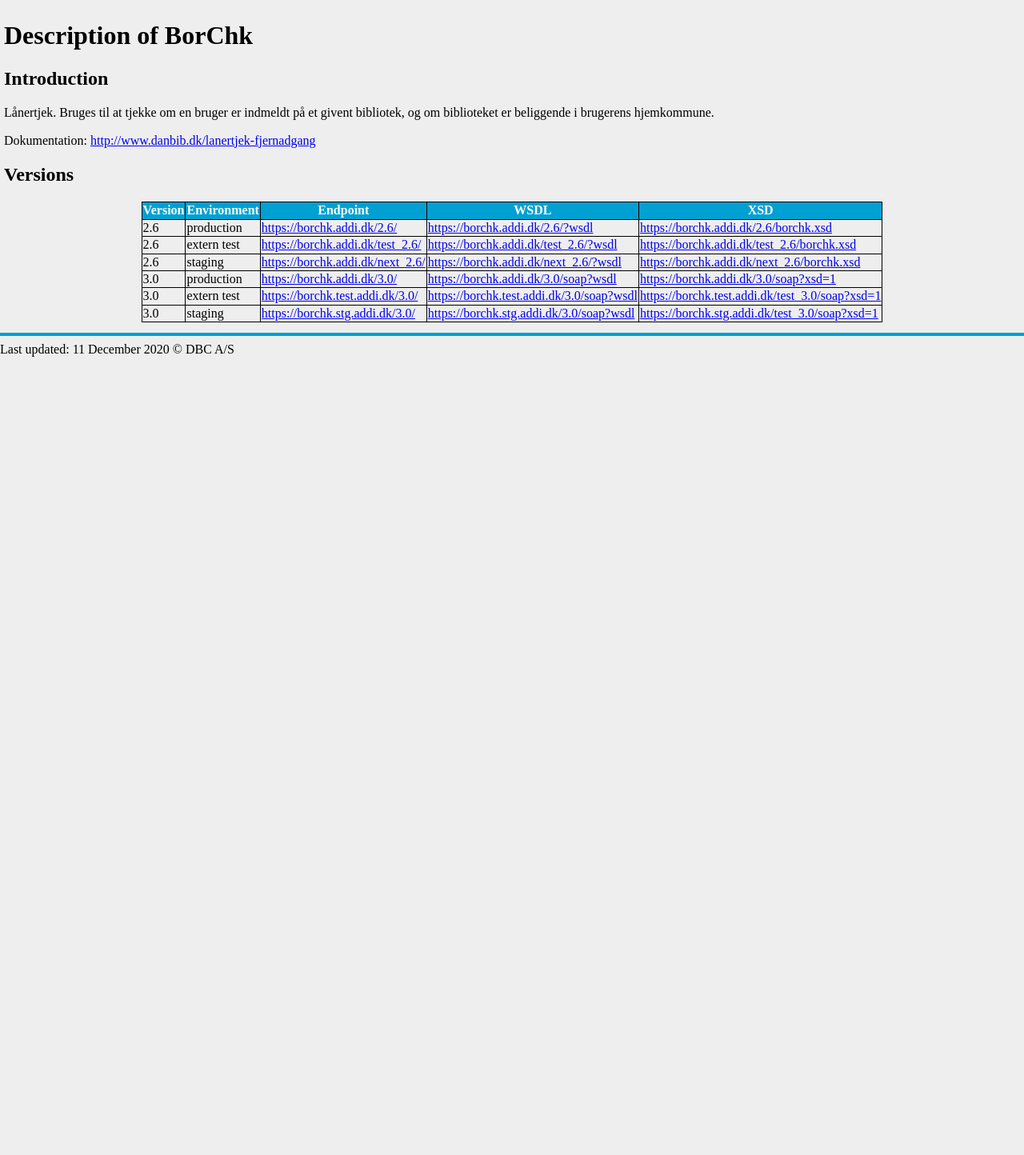
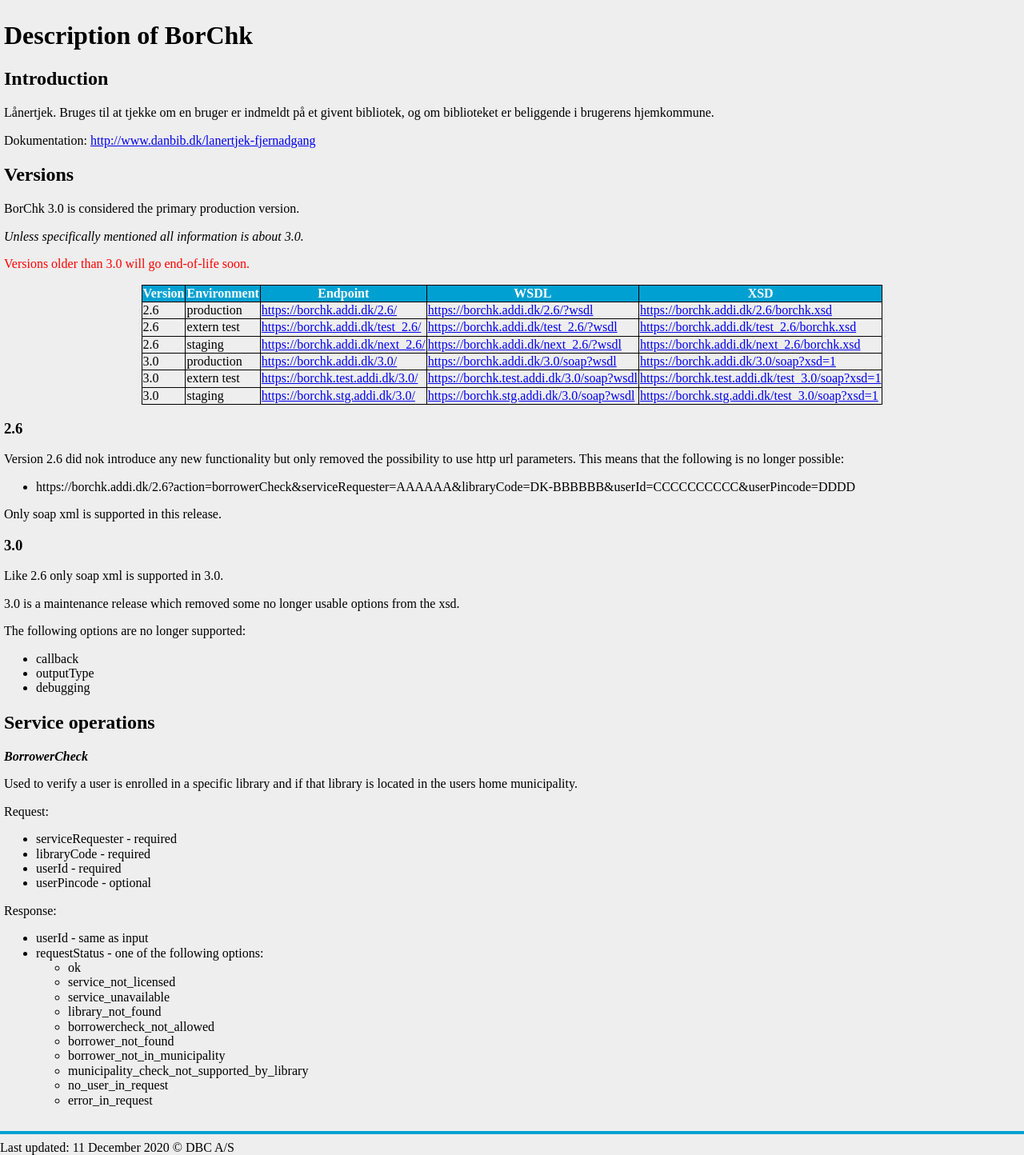
Before and after one commit to DBCDK/dbcdk.github.io, a Jekyll site: the page built from BorChk.md, in a window 1280 px wide. Shown: the whole page at 80% size. Built offline with Jekyll 4.4.1, drawn with Linux system fonts in a browser that asks for light colours; nearby versions of some CDN libraries; our own code applies the rules of GitHub Pages for plain Markdown files; before the commit the page ends 900 px from its top, so only the background shows below that.

Commit message:
borchk-1: Update BorChk 3.0 information on github

```diff
--- a/BorChk.md
+++ b/BorChk.md
@@ -11,6 +11,13 @@
 
 ## Versions
 
+BorChk 3.0 is considered the primary production version.
+
+_Unless specifically mentioned all information is about 3.0._
+
+<span style="color:red">Versions older than 3.0 will go end-of-life soon.</span>
+
+
 | Version | Environment | Endpoint                                           | WSDL | XSD |
 |---------|-------------|----------------------------------------------------|------|-----|
 | 2.6    | production  | [https://borchk.addi.dk/2.6/](https://borchk.addi.dk/2.6/)           | [https://borchk.addi.dk/2.6/?wsdl](https://borchk.addi.dk/2.6/?wsdl)           | [https://borchk.addi.dk/2.6/borchk.xsd](https://borchk.addi.dk/2.6/borchk.xsd) |
@@ -19,3 +26,47 @@
 | 3.0    | production  | [https://borchk.addi.dk/3.0/](https://borchk.addi.dk/3.0/)         | [https://borchk.addi.dk/3.0/soap?wsdl](https://borchk.addi.dk/3.0/soap?wsdl)                     | [https://borchk.addi.dk/3.0/soap?xsd=1](https://borchk.addi.dk/3.0/soap?xsd=1) |
 | 3.0    | extern test | [https://borchk.test.addi.dk/3.0/](https://borchk.test.addi.dk/3.0/) | [https://borchk.test.addi.dk/3.0/soap?wsdl](https://borchk.test.addi.dk/3.0/soap?wsdl) | [https://borchk.test.addi.dk/test_3.0/soap?xsd=1](https://borchk.test.addi.dk/3.0/soap?xsd=1) |
 | 3.0    | staging     | [https://borchk.stg.addi.dk/3.0/](https://borchk.stg.addi.dk/3.0/) | [https://borchk.stg.addi.dk/3.0/soap?wsdl](https://borchk.stg.addi.dk/3.0/soap?wsdl) | [https://borchk.stg.addi.dk/test_3.0/soap?xsd=1](https://borchk.stg.addi.dk/3.0/soap?xsd=1) |
+
+### 2.6
+
+Version 2.6 did nok introduce any new functionality but only removed the possibility to use http url parameters. This means that the following is no longer possible:
+* https://borchk.addi.dk/2.6?action=borrowerCheck&serviceRequester=AAAAAA&libraryCode=DK-BBBBBB&userId=CCCCCCCCCC&userPincode=DDDD
+
+Only soap xml is supported in this release.
+
+### 3.0
+
+Like 2.6 only soap xml is supported in 3.0.
+
+3.0 is a maintenance release which removed some no longer usable options from the xsd.
+
+The following options are no longer supported:
+* callback
+* outputType
+* debugging
+
+## Service operations
+
+***BorrowerCheck***
+
+Used to verify a user is enrolled in a specific library and if that library is located in the users home municipality.
+
+Request:
+* serviceRequester - required
+* libraryCode - required
+* userId - required
+* userPincode - optional
+
+Response:
+* userId - same as input
+* requestStatus - one of the following options:
+  * ok
+  * service_not_licensed
+  * service_unavailable
+  * library_not_found
+  * borrowercheck_not_allowed
+  * borrower_not_found
+  * borrower_not_in_municipality
+  * municipality_check_not_supported_by_library
+  * no_user_in_request
+  * error_in_request
```
